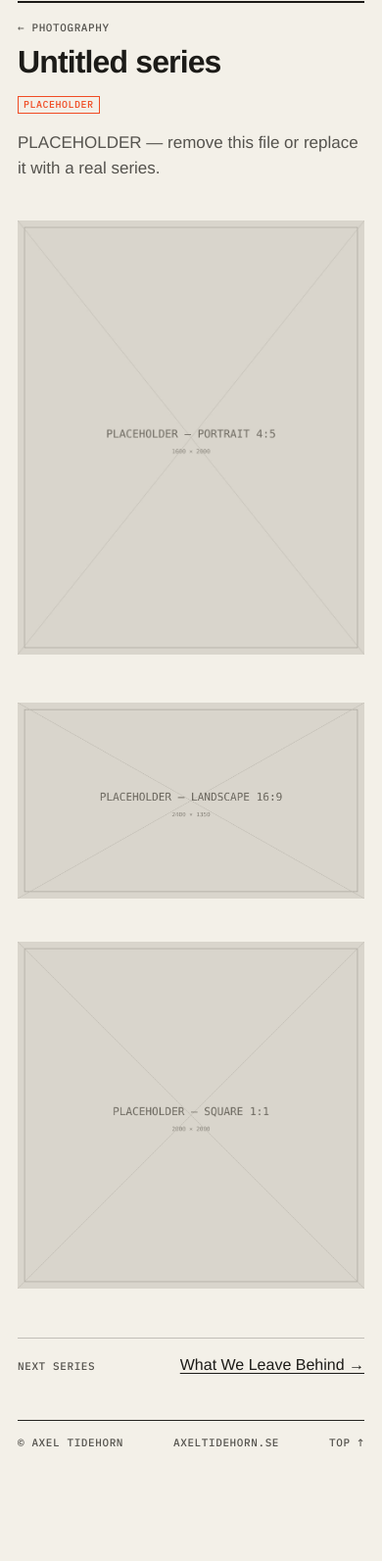
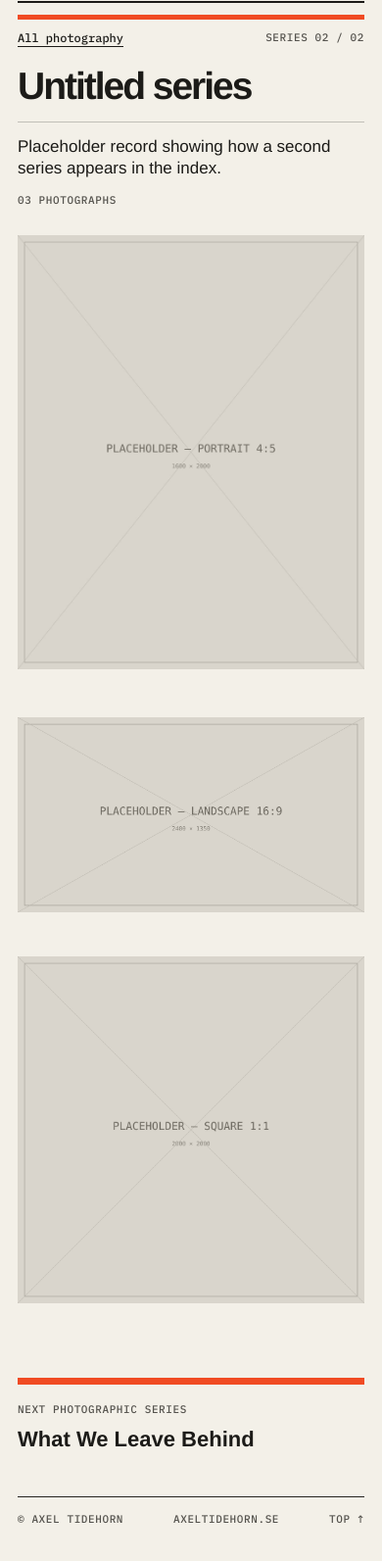
Before and after one commit to AxelTidehorn/Portfolio, an Astro site: page /photography/placeholder-series/ in a window 390 px wide. Shown: the part 67-1660 px from the top of the page at 98% size. Before the commit the page ends 1587 px from the top, so only its background shows below. Built offline with nearby package versions, Linux system fonts and the light colour scheme; Astro itself is replaced by a stand-in of ours.

Commit message:
Simplify photo series pages with quieter editorial headers and image-first flow

```diff
--- a/src/pages/photography/[slug].astro
+++ b/src/pages/photography/[slug].astro
@@ -6,34 +6,87 @@ import { getSeries } from '../../lib/work';
 
 export async function getStaticPaths() {
   const series = await getSeries();
-  return series.map((entry, i) => ({ params: { slug: entry.id }, props: { entry, next: series[(i + 1) % series.length] } }));
+  return series.map((entry, index) => ({
+    params: { slug: entry.id },
+    props: {
+      entry,
+      next: series[(index + 1) % series.length],
+      position: index + 1,
+      total: series.length,
+    },
+  }));
 }
-const { entry, next } = Astro.props;
+const { entry, next, position, total } = Astro.props;
 const { Content } = await render(entry);
 const { title, summary, images, placeholder } = entry.data;
+const pad = (n: number) => String(n).padStart(2, '0');
 ---
 <Base title={title} description={summary} image={entry.data.cover.src} compact>
-  <div class="wrap">
-    <header class="head">
-      <a class="label" href="/photography/">← Photography</a>
+  <div class="wrap series-page">
+    <header class="series-head">
+      <div class="series-head__top">
+        <a href="/photography/">All photography</a>
+        <span class="label">Series {pad(position)} / {pad(total)}</span>
+      </div>
       <h1>{title}</h1>
-      {placeholder && <span class="badge">Placeholder</span>}
-      <div class="prose"><Content /></div>
+      <div class="series-head__deck">
+        <p>{summary}</p>
+        <span class="label">{pad(images.length)} photographs</span>
+      </div>
     </header>
-    <Gallery images={images} label={`${title} — photographs`} />
+
+    {!placeholder && (
+      <div class="series-statement prose">
+        <Content />
+      </div>
+    )}
+
+    <Gallery images={images} label={`${title}, photographs`} />
+
     {next.id !== entry.id && (
-      <nav class="next" aria-label="Series">
-        <span class="label">Next series</span>
-        <a href={`/photography/${next.id}/`}>{next.data.title} →</a>
+      <nav class="next-series" aria-label="Other photographic series">
+        <span class="label">Next photographic series</span>
+        <a href={`/photography/${next.id}/`}>{next.data.title}</a>
       </nav>
     )}
   </div>
 </Base>
 
 <style>
-  .head { margin-bottom: 40px; max-width: var(--measure); }
-  .head h1 { margin-top: 8px; font-size: clamp(32px, 4vw, 52px); }
-  .head .label { text-decoration: none; }
-  .head .prose { margin-top: 16px; color: var(--ink-2); }
-  .next { display: flex; justify-content: space-between; align-items: baseline; margin-top: var(--space); box-shadow: inset 0 1px 0 var(--rule-soft); padding-top: 16px; }
+  .series-head { border-top: 5px solid var(--accent); margin-bottom: clamp(28px, 5vw, 68px); }
+  .series-head__top {
+    display: flex; justify-content: space-between; flex-wrap: wrap;
+    gap: 8px 20px; padding-top: 15px; margin-bottom: clamp(22px, 3vw, 46px);
+  }
+  .series-head__top a { font: 500 12px/1.4 var(--font-mono); text-decoration: underline; text-underline-offset: 4px; }
+  .series-head h1 {
+    font-size: clamp(39px, 7vw, 106px); font-weight: 820; font-stretch: 74%;
+    letter-spacing: -.052em; line-height: .93; max-width: 1250px;
+    margin: 0 0 clamp(18px, 3vw, 38px);
+  }
+  .series-head__deck {
+    display: flex; justify-content: space-between; flex-wrap: wrap;
+    align-items: baseline; gap: 14px 30px;
+    border-top: 1px solid var(--rule-soft); padding-top: 14px;
+  }
+  .series-head__deck p {
+    max-width: 680px; font-size: clamp(16px, 1.8vw, 24px);
+    font-weight: 450; line-height: 1.3; margin: 0;
+  }
+  .series-statement { margin: 0 0 clamp(28px, 4vw, 60px); color: var(--ink-2); }
+  .series-statement :global(p:last-child) { margin-bottom: 0; }
+  .next-series {
+    display: flex; justify-content: space-between; align-items: baseline;
+    flex-wrap: wrap; gap: 12px 32px;
+    border-top: 7px solid var(--accent); padding-top: 18px;
+    margin-top: clamp(70px, 9vw, 140px);
+  }
+  .next-series a { font-size: clamp(22px, 3vw, 42px); font-weight: 770; line-height: 1; text-decoration: none; }
+  .next-series a:hover { text-decoration: underline; }
+  @media (max-width: 640px) {
+    .series-head__top { padding-top: 11px; }
+    .series-head__deck p { font-size: 17px; }
+    .next-series { display: block; }
+    .next-series .label { display: block; margin-bottom: 12px; }
+  }
 </style>
```
